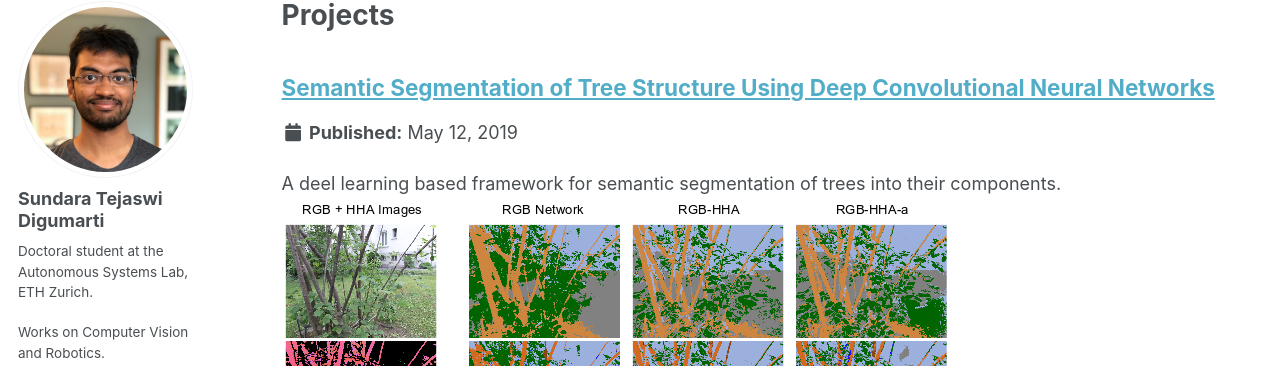
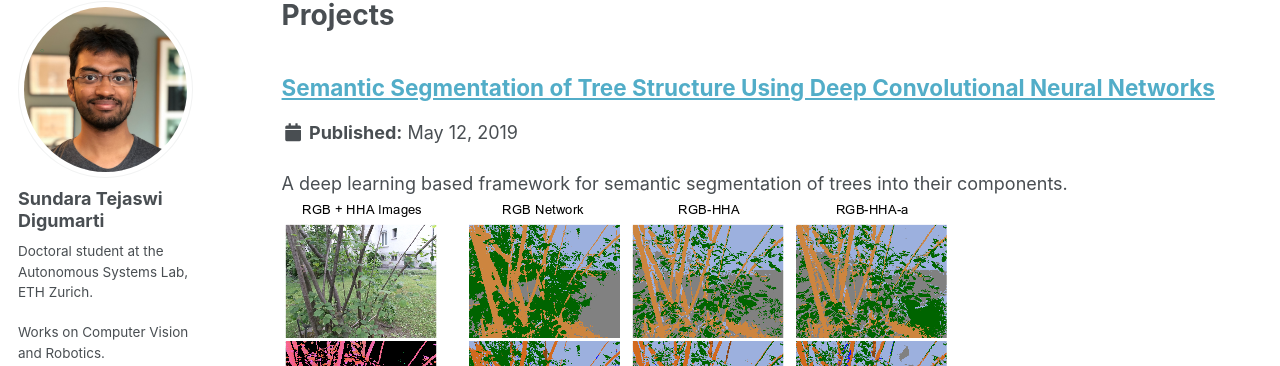
Before and after one commit to tejaswid/tejaswid.github.io, a Jekyll site: the page built from _pages/projects.html, in a window 1280 px wide and 900 px high. Shown: the part 117-483 px from the top of the window. Built offline with Jekyll 4.4.1, drawn with Linux system fonts in a browser that asks for light colours; some web fonts are replaced.

Commit message:
fixed typo

```diff
--- a/_projects/p8-tree-segmentation.md
+++ b/_projects/p8-tree-segmentation.md
@@ -1,6 +1,6 @@
 ---
 title: "Semantic Segmentation of Tree Structure Using Deep Convolutional Neural Networks"
-excerpt: "A deel learning based framework for semantic segmentation of trees into their components.<br/> <img src='/images/tree_seg_real.png'>"
+excerpt: "A deep learning based framework for semantic segmentation of trees into their components.<br/> <img src='/images/tree_seg_real.png'>"
 collection: projects
 ---
 
```
